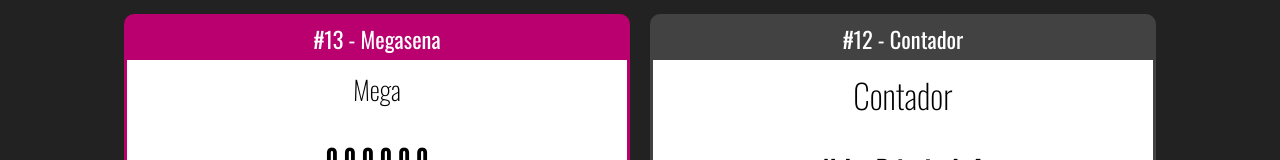
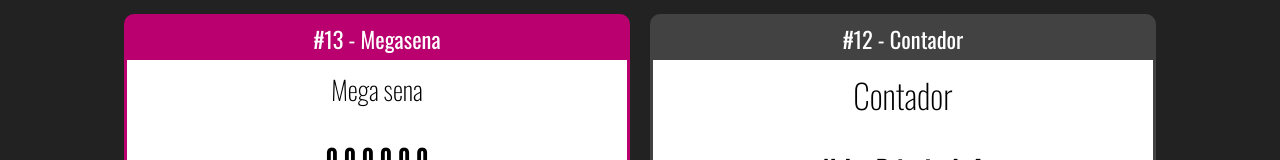
Before and after one commit to douglasabnovato/react-fundamentos, a React (Create React App) app: page / in a window 1280 px wide. Shown: the part 122-282 px from the top of the page. Built offline with nearby package versions, Linux system fonts and the light colour scheme.

Commit message:
revisando o código do componente megasena

```diff
--- a/src/App.jsx
+++ b/src/App.jsx
@@ -17,7 +17,7 @@
 import IndiretaPai from "./components/comunicacao/IndiretaPai";
 import Input from "./components/formulario/Input";
 import Contador from "./components/contador/Contador";
-import Mega from "./components/mega/Mega";
+import Megasena from "./components/megasena/Megasena";
 
 export default function App(props) {
   return (
@@ -25,7 +25,7 @@
       <h1>React Fundamentos</h1>
       <div className="Cards">
         <Card titulo="#13 - Megasena" color="#B9006E">
-          <Mega />
+          <Megasena />
         </Card>
         <Card titulo="#12 - Contador" color="#424242">
           <Contador numeroInicial={4} />
--- a/src/components/mega/Mega.css
+++ b/src/components/megasena/Megasena.css
@@ -1,8 +1,8 @@
-.Mega input{
+.Megasena input{
     font-size: 1.4rem;
     width: 50px;
 }
 
-.Mega label{
+.Megasena label{
     margin-right: 10px;
 }
--- a/src/components/mega/Mega.jsx
+++ b/src/components/megasena/Megasena.jsx
@@ -1,6 +1,6 @@
 /* eslint-disable import/no-anonymous-default-export */
 import React, { useState } from "react";
-import "./Mega.css";
+import "./Megasena.css";
 
 export default props => {
 
@@ -27,8 +27,8 @@
     const [numeros, setNumeros] = useState(numerosIniciais)
 
     return (
-        <div className="Mega">
-             <h3>Mega</h3>
+        <div className="Megasena">
+             <h3>Mega sena</h3>
              <h4>{numeros.join(" ")}</h4>
              <div>
                  <label>Quantidade de Números</label>
```
